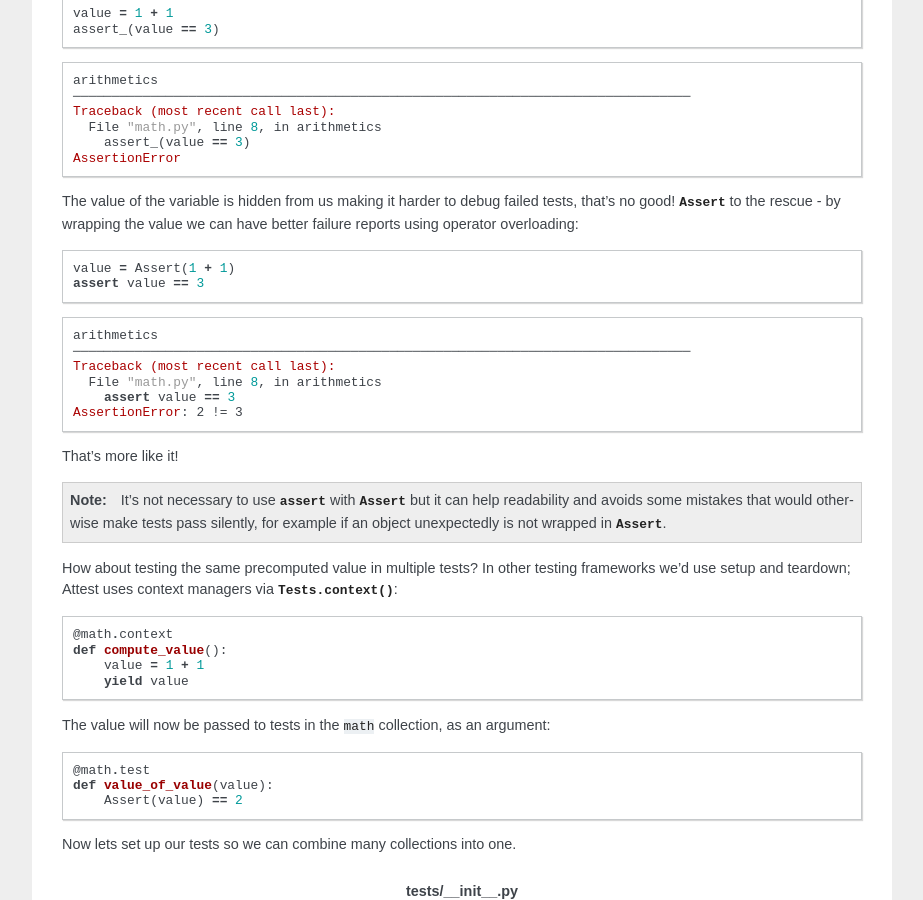
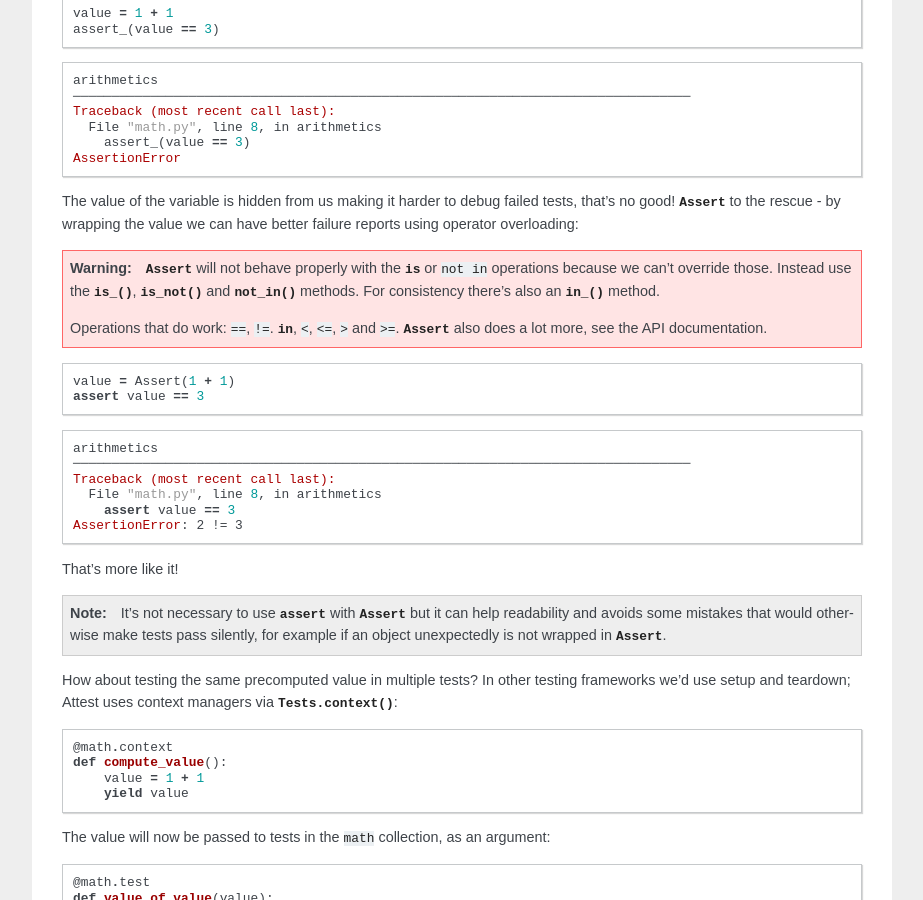
Before and after one commit to dag/attest, a Sphinx documentation site: the page built from docs/guide.rst, in a window 1280 px wide and 900 px high, scrolled down 1749 px. Shown: the whole window, without its empty margins (198-1121 px from the left). Built offline with Sphinx 7.4.7, drawn with Linux system fonts in a browser that asks for light colours.

Commit message:
Warn in guide about some Assert operations, closes #26

```diff
--- a/docs/guide.rst
+++ b/docs/guide.rst
@@ -132,7 +132,20 @@ That's better, but what happens on failure?
 The value of the variable is hidden from us making it harder to debug
 failed tests, that's no good! :class:`Assert` to the rescue - by
 wrapping the value we can have better failure reports using operator
-overloading::
+overloading:
+
+.. warning::
+
+    :class:`Assert` will not behave properly with the :keyword:`is` or
+    ``not in`` operations because we can't override those. Instead use the
+    :meth:`~Assert.is_`, :meth:`~Assert.is_not` and :meth:`~Assert.not_in`
+    methods. For consistency there's also an :meth:`~Assert.in_` method.
+
+    Operations that do work: ``==``, ``!=``. :keyword:`in`, ``<``, ``<=``,
+    ``>`` and ``>=``. :class:`Assert` also does a lot more, see the API
+    documentation.
+
+::
 
     value = Assert(1 + 1)
     assert value == 3
```
